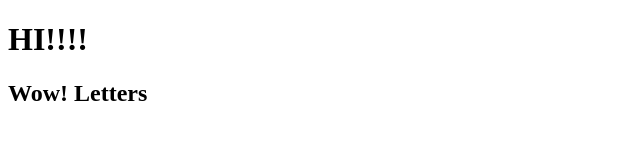
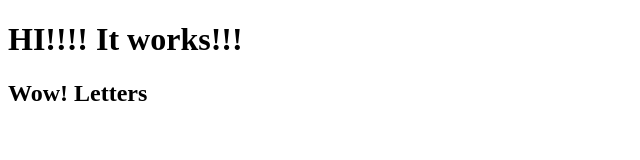
Before and after one commit to Khassand/test, a plain HTML site: page site/index.html in a window 1280 px wide. Shown: the whole page, without its empty margins (0-640 px from the left). Drawn offline with Linux system fonts and the light colour scheme.

Commit message:
A little change to my work

```diff
--- a/site/index.html
+++ b/site/index.html
@@ -6,7 +6,7 @@
 	<title>HELLO LOL</title>
 </head>
 <body>
-<h1>HI!!!!<h1>
-	<h2>Wow! Letters<h2>
+<h1>HI!!!! It works!!!<h1>
+<h2>Wow! Letters<h2>
 </body>
 </html>
```
